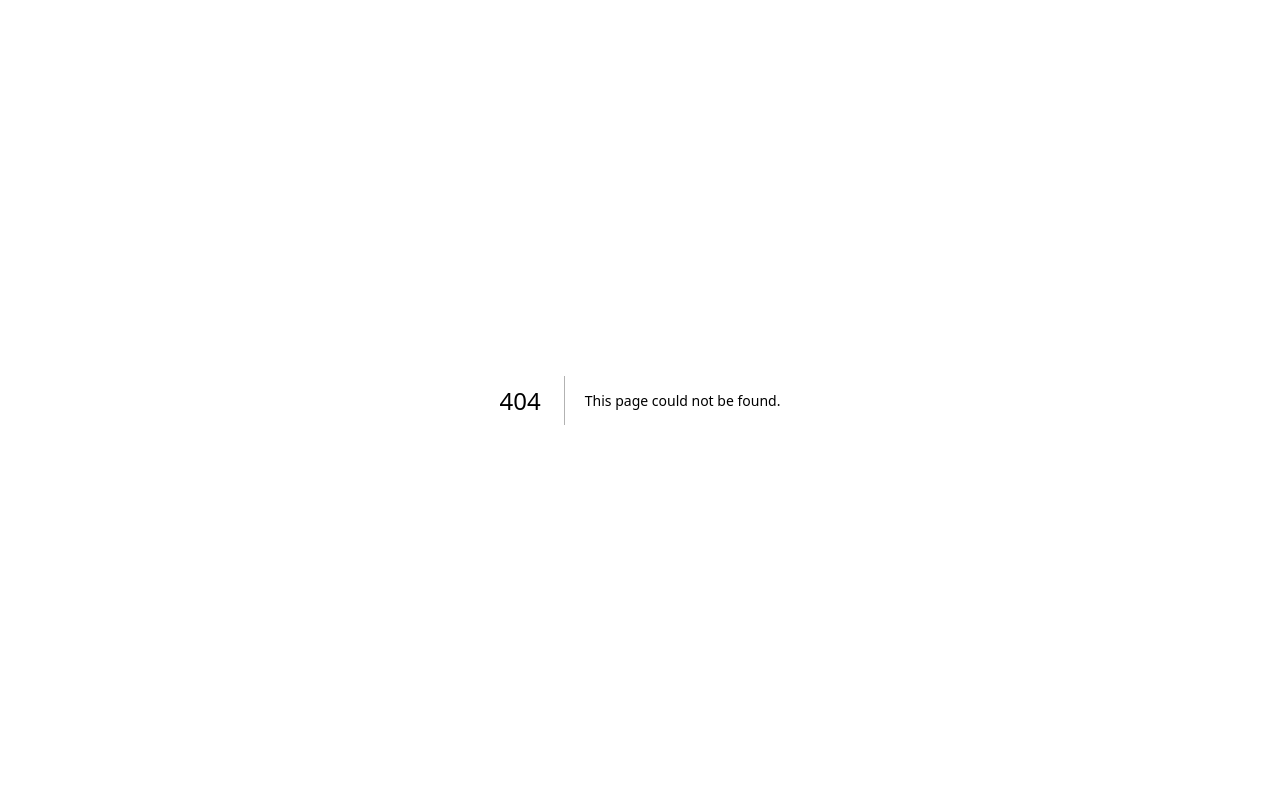
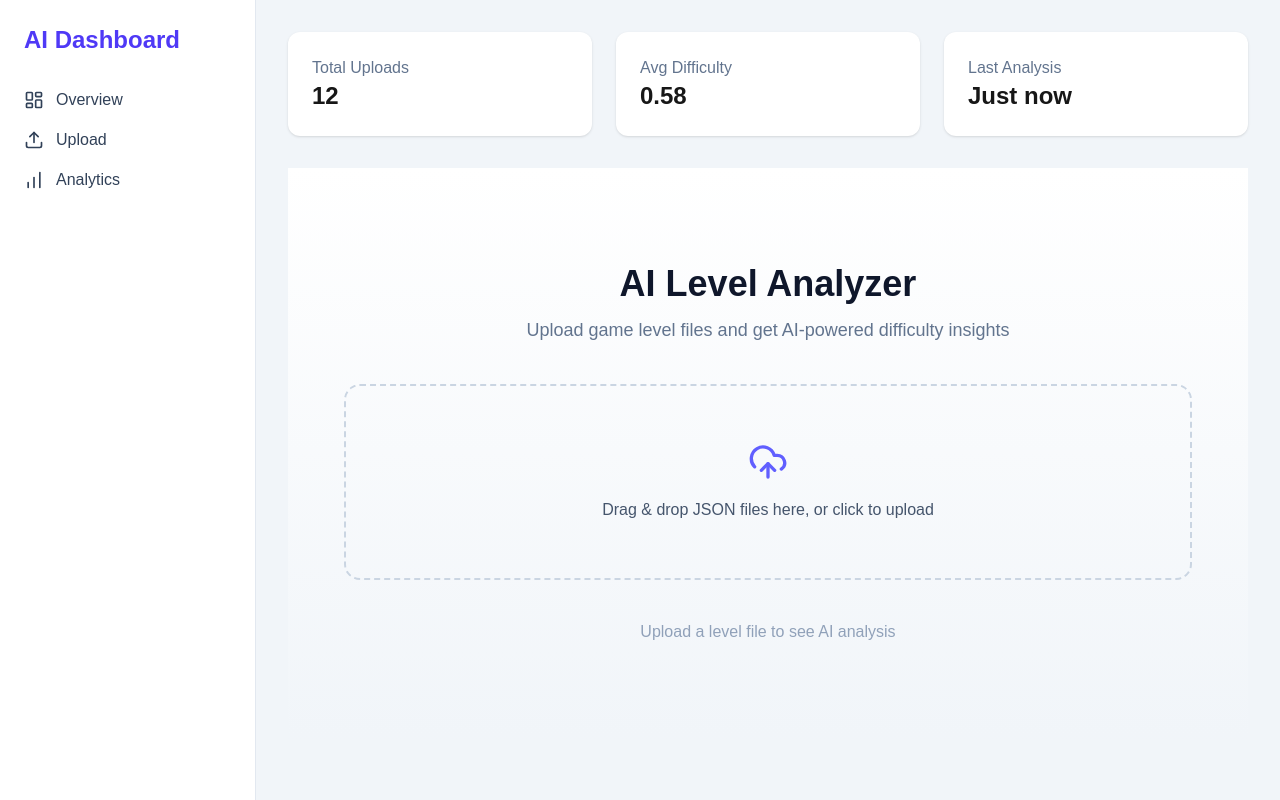
Before and after one commit to kshitijfulera/Minor_project, a Next.js app in the folder frontend/: page /dashboard in a window 1280 px wide. Before the commit this address had no page. Built offline with nearby package versions, Linux system fonts and the light colour scheme.

Commit message:
added dashboard in the frontend

```diff
--- a/frontend/package.json
+++ b/frontend/package.json
@@ -9,8 +9,12 @@
     "lint": "eslint"
   },
   "dependencies": {
-    "next": "16.1.6",
+    "chart.js": "^4.5.1",
+    "framer-motion": "^12.38.0",
+    "lucide-react": "^1.8.0",
+    "next": "^16.2.4",
     "react": "19.2.3",
+    "react-chartjs-2": "^5.3.1",
     "react-dom": "19.2.3",
     "react-dropzone": "^15.0.0"
   },
--- /dev/null
+++ b/frontend/src/app/dashboard/page.tsx
@@ -0,0 +1,36 @@
+"use client"
+
+import DashboardLayout from "../../components/layout/DashboardLayout"
+import UploadSection from "../../components/sections/UploadSection"
+
+export default function DashboardPage() {
+
+    return (
+        <DashboardLayout>
+
+            {/* Stats */}
+            <div className="grid grid-cols-3 gap-6 mb-8">
+
+                <div className="bg-white p-6 rounded-xl shadow">
+                    <p className="text-slate-500">Total Uploads</p>
+                    <h3 className="text-2xl font-bold">12</h3>
+                </div>
+
+                <div className="bg-white p-6 rounded-xl shadow">
+                    <p className="text-slate-500">Avg Difficulty</p>
+                    <h3 className="text-2xl font-bold">0.58</h3>
+                </div>
+
+                <div className="bg-white p-6 rounded-xl shadow">
+                    <p className="text-slate-500">Last Analysis</p>
+                    <h3 className="text-2xl font-bold">Just now</h3>
+                </div>
+
+            </div>
+
+            {/* Upload Section */}
+            <UploadSection />
+
+        </DashboardLayout>
+    )
+}
--- a/frontend/src/app/globals.css
+++ b/frontend/src/app/globals.css
@@ -21,6 +21,7 @@
 }
 
 body {
+  font-family: system-ui, sans-serif;
   background: var(--background);
   color: var(--foreground);
   font-family: Arial, Helvetica, sans-serif;
--- a/frontend/src/app/page.tsx
+++ b/frontend/src/app/page.tsx
@@ -1,17 +1,15 @@
-import Navbar from "../components/layout/Navbar"
-import Hero from "../components/sections/Hero"
-import UploadSection from "../components/sections/UploadSection"
+"use client"
+
+import { useEffect } from "react"
+import { useRouter } from "next/navigation"
 
 export default function Home() {
-  return (
-    <main className="min-h-screen bg-white">
 
-      <Navbar />
+  const router = useRouter()
 
-      <Hero />
+  useEffect(() => {
+    router.push("/dashboard")
+  }, [])
 
-      <UploadSection />
-
-    </main>
-  )
+  return null
 }
--- /dev/null
+++ b/frontend/src/components/DifficultyChart.tsx
@@ -0,0 +1,42 @@
+"use client"
+
+import {
+  Chart as ChartJS,
+  CategoryScale,
+  LinearScale,
+  BarElement,
+  Title,
+  Tooltip,
+  Legend,
+} from "chart.js"
+
+import { Bar } from "react-chartjs-2"
+
+ChartJS.register(
+  CategoryScale,
+  LinearScale,
+  BarElement,
+  Title,
+  Tooltip,
+  Legend
+)
+
+export default function DifficultyChart({ features }: any) {
+
+  const data = {
+    labels: ["Enemies", "Spawn Rate", "Rewards", "Checkpoints"],
+    datasets: [
+      {
+        label: "Level Features",
+        data: [
+          features.enemy_count,
+          features.spawn_rate,
+          features.rewards,
+          features.checkpoints
+        ],
+      },
+    ],
+  }
+
+  return <Bar data={data} />
+}
--- /dev/null
+++ b/frontend/src/components/layout/DashboardLayout.tsx
@@ -0,0 +1,45 @@
+"use client"
+
+import { ReactNode } from "react"
+import { LayoutDashboard, Upload, BarChart } from "lucide-react"
+
+export default function DashboardLayout({ children }: { children: ReactNode }) {
+
+  return (
+    <div className="flex h-screen bg-slate-100">
+
+      {/* Sidebar */}
+      <aside className="w-64 bg-white border-r border-slate-200 p-6">
+
+        <h2 className="text-2xl font-bold text-indigo-600 mb-8">
+          AI Dashboard
+        </h2>
+
+        <nav className="space-y-4">
+
+          <div className="flex items-center gap-3 text-slate-700 hover:text-indigo-600 cursor-pointer">
+            <LayoutDashboard size={20} />
+            <span>Overview</span>
+          </div>
+
+          <div className="flex items-center gap-3 text-slate-700 hover:text-indigo-600 cursor-pointer">
+            <Upload size={20} />
+            <span>Upload</span>
+          </div>
+
+          <div className="flex items-center gap-3 text-slate-700 hover:text-indigo-600 cursor-pointer">
+            <BarChart size={20} />
+            <span>Analytics</span>
+          </div>
+
+        </nav>
+      </aside>
+
+      {/* Main Content */}
+      <main className="flex-1 overflow-y-auto p-8">
+        {children}
+      </main>
+
+    </div>
+  )
+}
--- a/frontend/src/components/sections/UploadSection.tsx
+++ b/frontend/src/components/sections/UploadSection.tsx
@@ -2,14 +2,27 @@
 
 import { useCallback, useState } from "react"
 import { useDropzone } from "react-dropzone"
+import { motion } from "framer-motion"
+import { UploadCloud } from "lucide-react"
+import DifficultyChart from "../DifficultyChart"
 
 export default function UploadSection() {
 
   const [files, setFiles] = useState<File[]>([])
   const [apiResponse, setApiResponse] = useState<any>(null)
+  const [loading, setLoading] = useState(false)
 
-  // onDrop function
+  const getColor = (score: number) => {
+    if (score > 0.7) return "bg-red-500"
+    if (score > 0.4) return "bg-yellow-500"
+    return "bg-green-500"
+  }
+
   const onDrop = useCallback(async (acceptedFiles: File[]) => {
+
+    setFiles((prev) => [...prev, ...acceptedFiles])
+    setLoading(true)
+
     const formData = new FormData()
 
     acceptedFiles.forEach((file) => {
@@ -24,39 +37,44 @@ export default function UploadSection() {
 
       const data = await response.json()
 
-      console.log("API RESPONSE:", data)
-
       setApiResponse(data)
 
     } catch (error) {
       console.error("Error uploading:", error)
     }
+
+    setLoading(false)
+
   }, [])
 
   const { getRootProps, getInputProps, isDragActive } = useDropzone({
-    onDrop
+    onDrop,
+    multiple: true
   })
 
   return (
-    <section className="py-24 bg-white">
+    <section className="py-24 bg-gradient-to-b from-white to-slate-100">
 
-      <div className="max-w-5xl mx-auto px-6">
+      <div className="max-w-4xl mx-auto px-6">
 
-        <h2 className="text-3xl font-semibold text-center text-slate-900">
-          Upload Game Level Data
+        {/* Heading */}
+        <h2 className="text-4xl font-bold text-center text-slate-900">
+          AI Level Analyzer
         </h2>
 
-        <p className="text-center text-slate-600 mt-4">
-          Upload JSON level files or map images for AI difficulty analysis
+        <p className="text-center text-slate-500 mt-3 text-lg">
+          Upload game level files and get AI-powered difficulty insights
         </p>
 
         {/* Upload Box */}
-
         <div
           {...getRootProps()}
-          className="mt-10 border-2 border-dashed border-slate-300 rounded-xl p-12 text-center cursor-pointer hover:border-indigo-500 transition"
+          className="mt-10 border-2 border-dashed border-slate-300 rounded-2xl p-14 text-center cursor-pointer
+          hover:border-indigo-500 hover:bg-indigo-50 transition-all duration-300"
         >
           <input {...getInputProps()} />
+
+          <UploadCloud className="mx-auto mb-4 text-indigo-500" size={40} />
 
           {isDragActive ? (
             <p className="text-indigo-600 font-medium">
@@ -64,50 +82,26 @@ export default function UploadSection() {
             </p>
           ) : (
             <p className="text-slate-600">
-              Drag & drop JSON or image files here, or click to upload
+              Drag & drop JSON files here, or click to upload
             </p>
           )}
-
         </div>
 
-        {/* Uploaded Files */}
-
-        {apiResponse && (
-          <div className="mt-10">
-
-            <h3 className="text-xl font-semibold text-slate-900 mb-4">
-              AI Analysis Result
-            </h3>
-
-            {apiResponse.data.map((item: any, index: number) => (
-              <div
-                key={index}
-                className="border border-slate-200 rounded-lg p-4 mb-4"
-              >
-
-                <p className="text-slate-700">
-                  <strong>File:</strong> {item.filename}
-                </p>
-
-                <p className="text-slate-700">
-                  <strong>Difficulty:</strong> {item.difficulty_score.toFixed(2)}
-                </p>
-
-                <div className="mt-2">
-                  <strong>Recommendations:</strong>
-                  <ul className="list-disc ml-6 text-slate-600">
-                    {item.recommendations.map((rec: string, i: number) => (
-                      <li key={i}>{rec}</li>
-                    ))}
-                  </ul>
-                </div>
-
-              </div>
-            ))}
-
-          </div>
+        {/* Empty State */}
+        {!apiResponse && !loading && (
+          <p className="text-center text-slate-400 mt-10">
+            Upload a level file to see AI analysis
+          </p>
         )}
 
+        {/* Loading */}
+        {loading && (
+          <p className="text-center text-indigo-600 mt-6">
+            Analyzing level with AI...
+          </p>
+        )}
+
+        {/* Uploaded Files */}
         {files.length > 0 && (
           <div className="mt-10">
 
@@ -116,7 +110,6 @@ export default function UploadSection() {
             </h3>
 
             <div className="space-y-3">
-
               {files.map((file, index) => (
                 <div
                   key={index}
@@ -129,14 +122,84 @@ export default function UploadSection() {
                   </span>
                 </div>
               ))}
-
             </div>
 
           </div>
         )}
 
+        {/* AI Results */}
+        {apiResponse && (
+          <div className="mt-10">
+
+            <h3 className="text-xl font-semibold text-slate-900 mb-4">
+              AI Analysis Result
+            </h3>
+
+            {apiResponse.data.map((item: any, index: number) => (
+              <motion.div
+                key={index}
+                initial={{ opacity: 0, y: 20 }}
+                animate={{ opacity: 1, y: 0 }}
+                transition={{ duration: 0.4 }}
+                className="bg-white/80 backdrop-blur-md border border-slate-200 rounded-2xl p-6 mb-6 shadow-lg"
+              >
+
+                {/* File */}
+                <p className="text-slate-700 mb-2">
+                  <strong>File:</strong> {item.filename}
+                </p>
+
+                {/* Difficulty Badge */}
+                <span className="inline-block px-3 py-1 rounded-full text-sm font-medium bg-indigo-100 text-indigo-700">
+                  Difficulty: {item.difficulty_score.toFixed(2)}
+                </span>
+
+                {/* Progress Bar */}
+                <div className="mt-4">
+                  <div className="w-full bg-slate-200 rounded-full h-3">
+                    <div
+                      className={`${getColor(item.difficulty_score)} h-3 rounded-full`}
+                      style={{
+                        width: `${item.difficulty_score * 100}%`,
+                      }}
+                    ></div>
+                  </div>
+                </div>
+
+                {/* Recommendations */}
+                <div className="mt-6">
+                  <strong>Recommendations:</strong>
+
+                  {item.recommendations.length > 0 ? (
+                    <ul className="space-y-2 mt-3">
+                      {item.recommendations.map((rec: string, i: number) => (
+                        <li
+                          key={i}
+                          className="bg-slate-100 px-3 py-2 rounded-lg text-slate-700"
+                        >
+                          {rec}
+                        </li>
+                      ))}
+                    </ul>
+                  ) : (
+                    <p className="text-slate-500 mt-2">
+                      No major changes needed
+                    </p>
+                  )}
+                </div>
+
+                {/* Chart */}
+                <div className="mt-6">
+                  <DifficultyChart features={item.features} />
+                </div>
+
+              </motion.div>
+            ))}
+
+          </div>
+        )}
+
       </div>
-
     </section>
   )
 }
```
Also changed, not shown: 1 other file (tests, documents, lock files or other folders).
